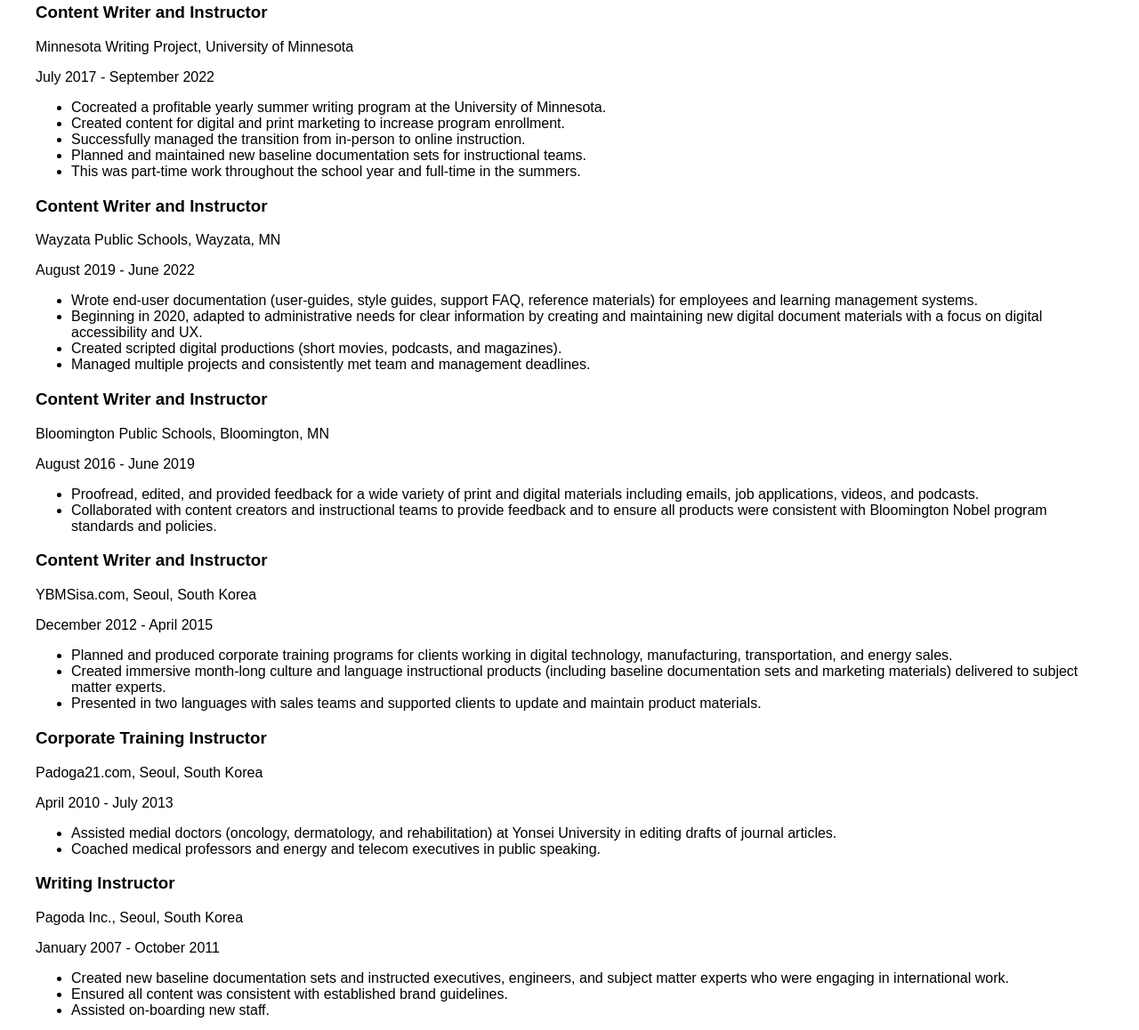
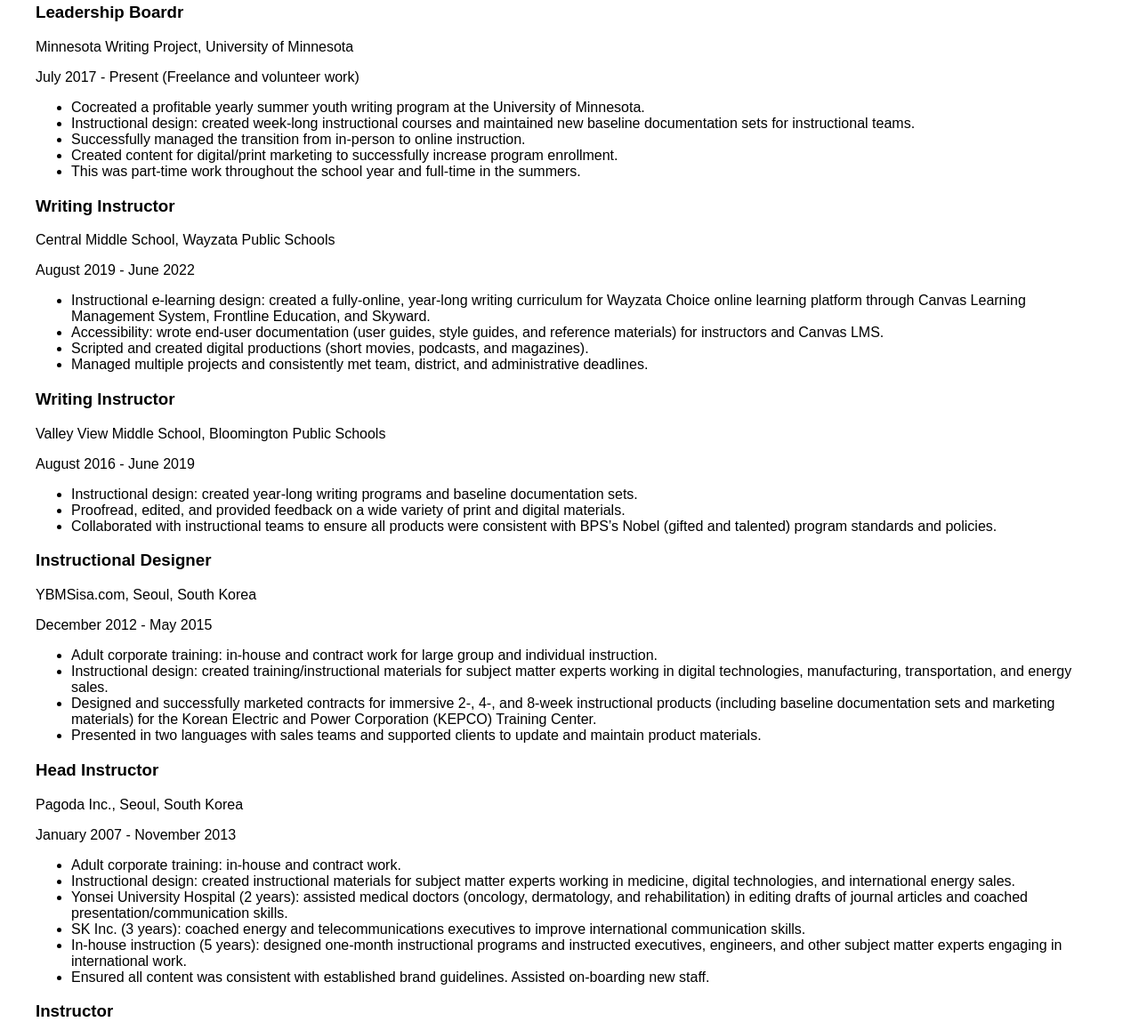
Before and after one commit to julia062/web, a plain HTML site: page work.html in a window 1280 px wide. Shown: the part 254-1412 px from the top of the page at 89% size. Drawn offline with Linux system fonts and the light colour scheme.

Commit message:
Update work.html

```diff
--- a/work.html
+++ b/work.html
@@ -26,63 +26,63 @@
       <h2>Work Experience</h2>
 
       <section>
-        <h3>Content Writer and Instructor</h3>
+        <h3>Leadership Boardr</h3>
         <p>Minnesota Writing Project, University of Minnesota</p>
-        <p>July 2017 - September 2022</p>
+        <p>July 2017 - Present (Freelance and volunteer work)</p>
           <ul>
-            <li>Cocreated a profitable yearly summer writing program at the University of Minnesota.</li>
-            <li>Created content for digital and print marketing to increase program enrollment.</li>
+            <li>Cocreated a profitable yearly summer youth writing program at the University of Minnesota.</li>
+            <li>Instructional design: created week-long instructional courses and maintained new baseline documentation sets for instructional teams.</li>
             <li>Successfully managed the transition from in-person to online instruction.</li>
-            <li>Planned and maintained new baseline documentation sets for instructional teams.</li>
+            <li>Created content for digital/print marketing to successfully increase program enrollment.</li>
             <li>This was part-time work throughout the school year and full-time in the summers.</li>
           </ul>
 
-          <h3>Content Writer and Instructor</h3>
-          <p>Wayzata Public Schools, Wayzata, MN</p>
+          <h3>Writing Instructor</h3>
+          <p>Central Middle School, Wayzata Public Schools</p>
           <p>August 2019 - June 2022</p>
           <ul>
-            <li>Wrote end-user documentation (user-guides, style guides, support FAQ, reference materials) for employees and learning management systems.</li>
-            <li>Beginning in 2020, adapted to administrative needs for clear information by creating and maintaining new digital document materials with a
-                focus on digital accessibility and UX. </li>
-            <li>Created scripted digital productions (short movies, podcasts, and magazines).</li>
-            <li>Managed multiple projects and consistently met team and management deadlines.</li>
+            <li>Instructional e-learning design: created a fully-online, year-long writing curriculum for Wayzata Choice online learning platform
+              through Canvas Learning Management System, Frontline Education, and Skyward.</li>
+            <li>Accessibility: wrote end-user documentation (user guides, style guides, and reference materials) for instructors and Canvas LMS.</li>
+            <li>Scripted and created digital productions (short movies, podcasts, and magazines).</li>
+            <li>Managed multiple projects and consistently met team, district, and administrative deadlines. </li>
           </ul>
 
-          <h3>Content Writer and Instructor</h3>
-          <p>Bloomington Public Schools, Bloomington, MN</p>
+          <h3>Writing Instructor</h3>
+          <p>Valley View Middle School, Bloomington Public Schools</p>
           <p>August 2016 - June 2019</p>
           <ul>
-            <li>Proofread, edited, and provided feedback for a wide variety of print and digital materials including emails, job applications,
-                videos, and podcasts. </li>
-            <li>Collaborated with content creators and instructional teams to provide feedback and to ensure all products were consistent with
-                Bloomington Nobel program standards and policies.</li>
+            <li>Instructional design: created year-long writing programs and baseline documentation sets.</li>
+            <li>Proofread, edited, and provided feedback on a wide variety of print and digital materials.</li>
+            <li>Collaborated with instructional teams to ensure all products were consistent with BPS’s Nobel
+              (gifted and talented) program standards and policies. </li>
           </ul>
 
-          <h3>Content Writer and Instructor</h3>
+          <h3>Instructional Designer</h3>
           <p>YBMSisa.com, Seoul, South Korea</p>
-          <p>December 2012 - April 2015</p>
+          <p>December 2012 - May 2015</p>
           <ul>
-            <li>Planned and produced corporate training programs for clients working in digital technology, manufacturing, transportation, and energy sales. </li>
-            <li>Created immersive month-long culture and language instructional products (including baseline documentation sets and marketing materials) delivered
-                to subject matter experts. </li>
+            <li>Adult corporate training: in-house and contract work for large group and individual instruction.</li>
+            <li>Instructional design: created training/instructional materials for subject matter experts working in digital technologies,
+              manufacturing, transportation, and energy sales.</li>
+            <li>Designed and successfully marketed contracts for immersive 2-, 4-, and 8-week instructional products (including baseline documentation
+              sets and marketing materials) for the Korean Electric and Power Corporation (KEPCO) Training Center.</li>
             <li>Presented in two languages with sales teams and supported clients to update and maintain product materials.</li>
           </ul>
 
-          <h3>Corporate Training Instructor</h3>
-          <p>Padoga21.com, Seoul, South Korea</p>
-          <p>April 2010 - July 2013</p>
+          <h3>Head Instructor</h3>
+          <p>Pagoda Inc., Seoul, South Korea</p>
+          <p>January 2007 - November 2013</p>
           <ul>
-            <li>Assisted medial doctors (oncology, dermatology, and rehabilitation) at Yonsei University in editing drafts of journal articles.</li>
-            <li>Coached medical professors and energy and telecom executives in public speaking.</li>
-          </ul>
-
-          <h3>Writing Instructor</h3>
-          <p>Pagoda Inc., Seoul, South Korea</p>
-          <p>January 2007 - October 2011</p>
-          <ul>
-            <li>Created new baseline documentation sets and instructed executives, engineers, and subject matter experts who were engaging in international work.</li>
-            <li> Ensured all content was consistent with established brand guidelines.</li>
-            <li>Assisted on-boarding new staff.</li>
+            <li>Adult corporate training: in-house and contract work.</li>
+            <li>Instructional design: created instructional materials for subject matter experts working in medicine, digital technologies,
+              and international energy sales.</li>
+            <li>Yonsei University Hospital (2 years): assisted medical doctors (oncology, dermatology, and rehabilitation) in editing drafts of journal
+              articles and coached presentation/communication skills.</li>
+            <li>SK Inc. (3 years): coached energy and telecommunications executives to improve international communication skills.</li>
+            <li>In-house instruction (5 years): designed one-month instructional programs and instructed executives, engineers, and other subject matter
+              experts engaging in international work.</li>
+            <li>Ensured all content was consistent with established brand guidelines. Assisted on-boarding new staff.</li>
           </ul>
 
           <h3>Instructor</h3>
```
